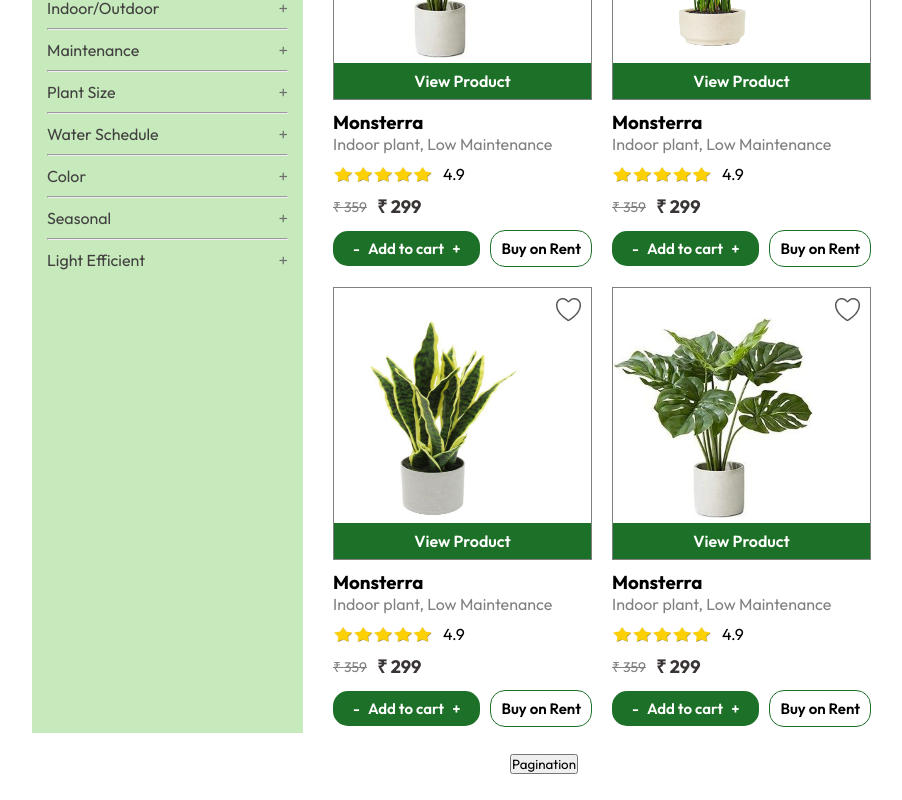
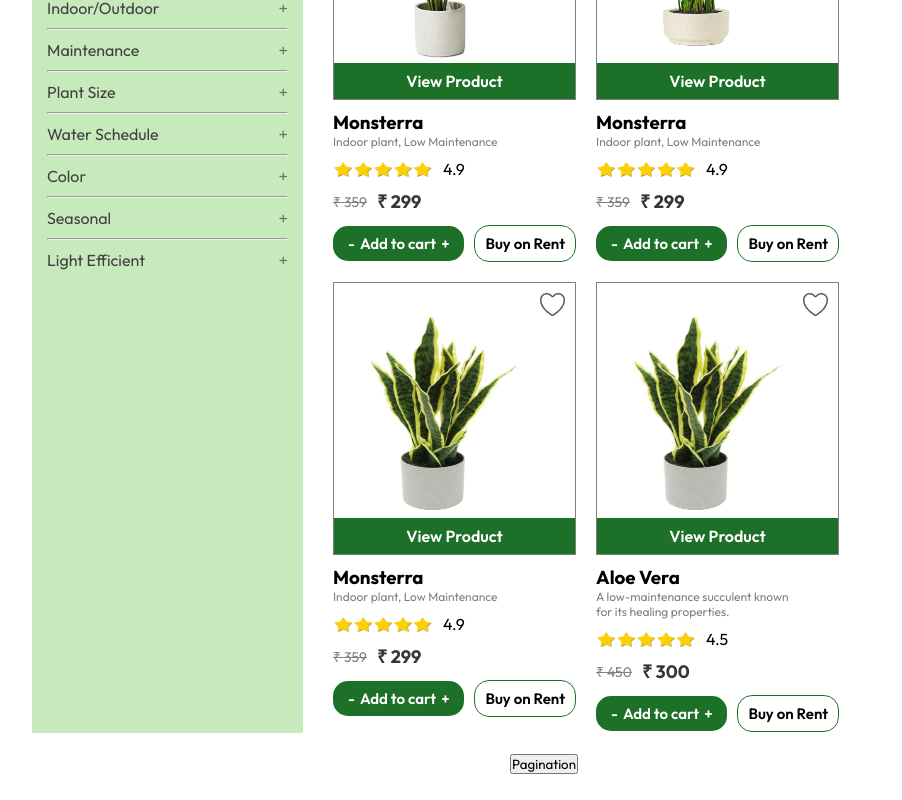
Before and after one commit to RupendraCHA/Easesmith_Assignment, a React (Vite) app in the folder E_Commerce_Listing_Page/: page / in a window 1280 px wide. Shown: the part 920-1720 px from the top of the page, without its empty margins (96-998 px from the left). Built offline with nearby package versions, Linux system fonts and the light colour scheme.

Commit message:
Modifications to the Model Popup

```diff
--- a/E_Commerce_Listing_Page/src/assets/assets.js
+++ b/E_Commerce_Listing_Page/src/assets/assets.js
@@ -18,334 +18,297 @@ import wishlist from "./wishlist.png"
 
 export const productsListArray = [
     {
-        product_name: "Monsterra",
+        productName: "Monsterra",
         description: "Indoor plant, Low Maintenance",
         image: Product_1,
-        review_icon: review,
-        wishlist_icon: wishlist,
-        original_price: 359,
-        discounted_price: 299,
+        reviewIcon: review,
+        wishlistIcon: wishlist,
+        originalPrice: 359,
+        discountedPrice: 299,
         rating: 4.9,
 
     },
     {
-        product_name: "Monsterra",
+        productName: "Monsterra",
         description: "Indoor plant, Low Maintenance",
         image: Product_2,
-        review_icon: review,
-        wishlist_icon: wishlist,
-        original_price: 359,
-        discounted_price: 299,
+        reviewIcon: review,
+        wishlistIcon: wishlist,
+        originalPrice: 359,
+        discountedPrice: 299,
         rating: 4.9,
 
     },
     {
-        product_name: "Monsterra",
+        productName: "Monsterra",
         description: "Indoor plant, Low Maintenance",
         image: Product_3,
-        review_icon: review,
-        wishlist_icon: wishlist,
-        original_price: 359,
-        discounted_price: 299,
+        reviewIcon: review,
+        wishlistIcon: wishlist,
+        originalPrice: 359,
+        discountedPrice: 299,
         rating: 4.9,
 
     },
         {
-        product_name: "Monsterra",
-        description: "Indoor plant, Low Maintenance",
-        image: Product_1,
-        review_icon: review,
-        wishlist_icon: wishlist,
-        original_price: 359,
-        discounted_price: 299,
-        rating: 4.9,
-
+          productName: "Aloe Vera",
+          description: "A low-maintenance succulent known for its healing properties.",
+          image: Product_3,
+          originalPrice: 450,
+          discountedPrice: 300,
+          rating: 4.5,
+          wishlistIcon: wishlist,
+          reviewIcon: review
         },
         {
-        product_name: "Monsterra",
-        description: "Indoor plant, Low Maintenance",
-        image: Product_2,
-        review_icon: review,
-        wishlist_icon: wishlist,
-        original_price: 359,
-        discounted_price: 299,
-        rating: 4.9,
-
+          productName: "Snake Plant",
+          description: "A hardy indoor plant that purifies the air.",
+          image: Product_3,
+          originalPrice: 600,
+          discountedPrice: 450,
+          rating: 4.7,
+          wishlistIcon: wishlist,
+          reviewIcon: review
         },
         {
-        product_name: "Monsterra",
-        description: "Indoor plant, Low Maintenance",
+          productName: "Spider Plant",
+          description: "An adaptable plant that thrives in indirect sunlight.",
           image: Product_3,
-        review_icon: review,
-        wishlist_icon: wishlist,
-        original_price: 359,
-        discounted_price: 299,
-        rating: 4.9,
-
+          originalPrice: 300,
+          discountedPrice: 250,
+          rating: 4.2,
+          wishlistIcon: wishlist,
+          reviewIcon: review
         },
         {
-        product_name: "Monsterra",
-        description: "Indoor plant, Low Maintenance",
-        image: Product_1,
-        review_icon: review,
-        wishlist_icon: wishlist,
-        original_price: 359,
-        discounted_price: 299,
-        rating: 4.9,
-
+          productName: "Peace Lily",
+          description: "A beautiful flowering plant that filters indoor air pollutants.",
+          image: Product_3,
+          originalPrice: 700,
+          discountedPrice: 550,
+          rating: 4.8,
+          wishlistIcon: wishlist,
+          reviewIcon: review
         },
         {
-        product_name: "Monsterra",
-        description: "Indoor plant, Low Maintenance",
-        image: Product_2,
-        review_icon: review,
-        wishlist_icon: wishlist,
-        original_price: 359,
-        discounted_price: 299,
+          productName: "Fiddle Leaf Fig",
+          description: "A trendy plant with large, violin-shaped leaves.",
+          image: Product_3,
+          originalPrice: 1000,
+          discountedPrice: 900,
           rating: 4.9,
-
+          wishlistIcon: wishlist,
+          reviewIcon: review
         },
         {
-        product_name: "Monsterra",
-        description: "Indoor plant, Low Maintenance",
+          productName: "Monstera",
+          description: "Popular for its unique, split leaves and fast growth.",
           image: Product_3,
-        review_icon: review,
-        wishlist_icon: wishlist,
-        original_price: 359,
-        discounted_price: 299,
-        rating: 4.9,
-
+          originalPrice: 900,
+          discountedPrice: 750,
+          rating: 4.6,
+          wishlistIcon: wishlist,
+          reviewIcon: review
         },
         {
-        product_name: "Monsterra",
-        description: "Indoor plant, Low Maintenance",
-        image: Product_1,
-        review_icon: review,
-        wishlist_icon: wishlist,
-        original_price: 359,
-        discounted_price: 299,
-        rating: 4.9,
-
+          productName: "Pothos",
+          description: "An easy-to-grow vine that thrives in low light.",
+          image: Product_3,
+          originalPrice: 250,
+          discountedPrice: 200,
+          rating: 4.3,
+          wishlistIcon: wishlist,
+          reviewIcon: review
         },
         {
-        product_name: "Monsterra",
-        description: "Indoor plant, Low Maintenance",
-        image: Product_2,
-        review_icon: review,
-        wishlist_icon: wishlist,
-        original_price: 359,
-        discounted_price: 299,
-        rating: 4.9,
-
+          productName: "ZZ Plant",
+          description: "A drought-tolerant plant that requires little maintenance.",
+          image: Product_3,
+          originalPrice: 650,
+          discountedPrice: 500,
+          rating: 4.5,
+          wishlistIcon: wishlist,
+          reviewIcon: review
         },
         {
-        product_name: "Monsterra",
-        description: "Indoor plant, Low Maintenance",
+          productName: "Rubber Plant",
+          description: "A robust plant with thick, glossy leaves.",
           image: Product_3,
-        review_icon: review,
-        wishlist_icon: wishlist,
-        original_price: 359,
-        discounted_price: 299,
-        rating: 4.9,
-
+          originalPrice: 800,
+          discountedPrice: 650,
+          rating: 4.4,
+          wishlistIcon: wishlist,
+          reviewIcon: review
         },
         {
-        product_name: "Monsterra",
-        description: "Indoor plant, Low Maintenance",
-        image: Product_1,
-        review_icon: review,
-        wishlist_icon: wishlist,
-        original_price: 359,
-        discounted_price: 299,
-        rating: 4.9,
-
+          productName: "Bamboo Palm",
+          description: "A tropical indoor palm that purifies air and adds greenery.",
+          image: Product_3,
+          originalPrice: 850,
+          discountedPrice: 750,
+          rating: 4.6,
+          wishlistIcon: wishlist,
+          reviewIcon: review
         },
         {
-        product_name: "Monsterra",
-        description: "Indoor plant, Low Maintenance",
-        image: Product_2,
-        review_icon: review,
-        wishlist_icon: wishlist,
-        original_price: 359,
-        discounted_price: 299,
-        rating: 4.9,
-
+          productName: "Jade Plant",
+          description: "A succulent with thick, fleshy leaves, symbolizing prosperity.",
+          image: Product_3,
+          originalPrice: 400,
+          discountedPrice: 300,
+          rating: 4.3,
+          wishlistIcon: wishlist,
+          reviewIcon: review
         },
         {
-        product_name: "Monsterra",
-        description: "Indoor plant, Low Maintenance",
+          productName: "Boston Fern",
+          description: "A popular fern that thrives in humid environments.",
           image: Product_3,
-        review_icon: review,
-        wishlist_icon: wishlist,
-        original_price: 359,
-        discounted_price: 299,
-        rating: 4.9,
-
+          originalPrice: 350,
+          discountedPrice: 280,
+          rating: 4.0,
+          wishlistIcon: wishlist,
+          reviewIcon: review
         },
         {
-        product_name: "Monsterra",
-        description: "Indoor plant, Low Maintenance",
-        image: Product_1,
-        review_icon: review,
-        wishlist_icon: wishlist,
-        original_price: 359,
-        discounted_price: 299,
-        rating: 4.9,
-
+          productName: "Areca Palm",
+          description: "An elegant palm that brings a tropical feel to indoor spaces.",
+          image: Product_3,
+          originalPrice: 950,
+          discountedPrice: 850,
+          rating: 4.7,
+          wishlistIcon: wishlist,
+          reviewIcon: review
         },
         {
-        product_name: "Monsterra",
-        description: "Indoor plant, Low Maintenance",
-        image: Product_2,
-        review_icon: review,
-        wishlist_icon: wishlist,
-        original_price: 359,
-        discounted_price: 299,
-        rating: 4.9,
-
+          productName: "Bird of Paradise",
+          description: "A striking plant with large leaves resembling bird feathers.",
+          image: Product_3,
+          originalPrice: 1000,
+          discountedPrice: 850,
+          rating: 4.8,
+          wishlistIcon: wishlist,
+          reviewIcon: review
         },
         {
-        product_name: "Monsterra",
-        description: "Indoor plant, Low Maintenance",
+          productName: "Money Tree",
+          description: "Known for its braided trunk and symbolism of wealth and prosperity.",
           image: Product_3,
-        review_icon: review,
-        wishlist_icon: wishlist,
-        original_price: 359,
-        discounted_price: 299,
-        rating: 4.9,
-
+          originalPrice: 800,
+          discountedPrice: 700,
+          rating: 4.6,
+          wishlistIcon: wishlist,
+          reviewIcon: review
         },
         {
-        product_name: "Monsterra",
-        description: "Indoor plant, Low Maintenance",
-        image: Product_1,
-        review_icon: review,
-        wishlist_icon: wishlist,
-        original_price: 359,
-        discounted_price: 299,
-        rating: 4.9,
-
+          productName: "Calathea",
+          description: "A colorful, patterned plant that thrives in low light.",
+          image: Product_3,
+          originalPrice: 450,
+          discountedPrice: 400,
+          rating: 4.5,
+          wishlistIcon: wishlist,
+          reviewIcon: review
         },
         {
-        product_name: "Monsterra",
-        description: "Indoor plant, Low Maintenance",
-        image: Product_2,
-        review_icon: review,
-        wishlist_icon: wishlist,
-        original_price: 359,
-        discounted_price: 299,
-        rating: 4.9,
-
+          productName: "Dracaena",
+          description: "An adaptable plant that can tolerate low light and occasional neglect.",
+          image: Product_3,
+          originalPrice: 500,
+          discountedPrice: 450,
+          rating: 4.4,
+          wishlistIcon: wishlist,
+          reviewIcon: review
         },
         {
-        product_name: "Monsterra",
-        description: "Indoor plant, Low Maintenance",
+          productName: "Succulent Assortment",
+          description: "A collection of various small, low-maintenance succulents.",
           image: Product_3,
-        review_icon: review,
-        wishlist_icon: wishlist,
-        original_price: 359,
-        discounted_price: 299,
-        rating: 4.9,
-
-    }
-    ,{
-        product_name: "Monsterra",
-        description: "Indoor plant, Low Maintenance",
-        image: Product_1,
-        review_icon: review,
-        wishlist_icon: wishlist,
-        original_price: 359,
-        discounted_price: 299,
-        rating: 4.9,
-
+          originalPrice: 300,
+          discountedPrice: 250,
+          rating: 4.1,
+          wishlistIcon: wishlist,
+          reviewIcon: review
         },
         {
-        product_name: "Monsterra",
-        description: "Indoor plant, Low Maintenance",
-        image: Product_2,
-        review_icon: review,
-        wishlist_icon: wishlist,
-        original_price: 359,
-        discounted_price: 299,
-        rating: 4.9,
-
+          productName: "English Ivy",
+          description: "A climbing plant that looks great in hanging baskets or as ground cover.",
+          image: Product_3,
+          originalPrice: 250,
+          discountedPrice: 200,
+          rating: 4.3,
+          wishlistIcon: wishlist,
+          reviewIcon: review
         },
         {
-        product_name: "Monsterra",
-        description: "Indoor plant, Low Maintenance",
+          productName: "Aglaonema",
+          description: "A colorful, easy-to-grow plant that thrives in low light.",
           image: Product_3,
-        review_icon: review,
-        wishlist_icon: wishlist,
-        original_price: 359,
-        discounted_price: 299,
-        rating: 4.9,
-
+          originalPrice: 500,
+          discountedPrice: 450,
+          rating: 4.5,
+          wishlistIcon: wishlist,
+          reviewIcon: review
         },
         {
-        product_name: "Monsterra",
-        description: "Indoor plant, Low Maintenance",
-        image: Product_1,
-        review_icon: review,
-        wishlist_icon: wishlist,
-        original_price: 359,
-        discounted_price: 299,
-        rating: 4.9,
-
+          productName: "Philodendron",
+          description: "A fast-growing, trailing plant that is easy to care for.",
+          image: Product_3,
+          originalPrice: 350,
+          discountedPrice: 300,
+          rating: 4.4,
+          wishlistIcon: wishlist,
+          reviewIcon: review
         },
         {
-        product_name: "Monsterra",
-        description: "Indoor plant, Low Maintenance",
-        image: Product_2,
-        review_icon: review,
-        wishlist_icon: wishlist,
-        original_price: 359,
-        discounted_price: 299,
-        rating: 4.9,
-
+          productName: "Croton",
+          description: "A colorful plant with bold, variegated leaves.",
+          image: Product_3,
+          originalPrice: 450,
+          discountedPrice: 400,
+          rating: 4.2,
+          wishlistIcon: wishlist,
+          reviewIcon: review
         },
         {
-        product_name: "Monsterra",
-        description: "Indoor plant, Low Maintenance",
+          productName: "Lucky Bamboo",
+          description: "A decorative plant believed to bring good fortune.",
           image: Product_3,
-        review_icon: review,
-        wishlist_icon: wishlist,
-        original_price: 359,
-        discounted_price: 299,
-        rating: 4.9,
-
+          originalPrice: 300,
+          discountedPrice: 250,
+          rating: 4.1,
+          wishlistIcon: wishlist,
+          reviewIcon: review
         },
         {
-        product_name: "Monsterra",
-        description: "Indoor plant, Low Maintenance",
-        image: Product_1,
-        review_icon: review,
-        wishlist_icon: wishlist,
-        original_price: 359,
-        discounted_price: 299,
-        rating: 4.9,
-
+          productName: "Cactus",
+          description: "A low-maintenance plant that requires minimal water.",
+          image: Product_3,
+          originalPrice: 250,
+          discountedPrice: 200,
+          rating: 4.2,
+          wishlistIcon: wishlist,
+          reviewIcon: review
         },
         {
-        product_name: "Monsterra",
-        description: "Indoor plant, Low Maintenance",
-        image: Product_2,
-        review_icon: review,
-        wishlist_icon: wishlist,
-        original_price: 359,
-        discounted_price: 299,
-        rating: 4.9,
-
+          productName: "Lavender",
+          description: "A fragrant plant with calming properties, often used in aromatherapy.",
+          image: Product_3,
+          originalPrice: 450,
+          discountedPrice: 400,
+          rating: 4.5,
+          wishlistIcon: wishlist,
+          reviewIcon: review
         },
         {
-        product_name: "Monsterra",
-        description: "Indoor plant, Low Maintenance",
+          productName: "Herb Garden Kit",
+          description: "A set of popular herbs like basil, rosemary, and mint.",
           image: Product_3,
-        review_icon: review,
-        wishlist_icon: wishlist,
-        original_price: 359,
-        discounted_price: 299,
-        rating: 4.9,
-
+          originalPrice: 600,
+          discountedPrice: 550,
+          rating: 4.7,
+          wishlistIcon: wishlist,
+          reviewIcon: review
         }
 ]
 
--- a/E_Commerce_Listing_Page/src/components/ModelPopup/Model.css
+++ b/E_Commerce_Listing_Page/src/components/ModelPopup/Model.css
@@ -2,9 +2,11 @@
   position: absolute;
   z-index: 1;
   width: 100%;
-  height: 100%;
-  background-color: #00000090;
-  display: grid;
+  height: 120vh;
+  background-color: #88878790;
+  display: flex;
+  justify-content: center;
+  align-items: center;
 }
 .model-popup-container {
   place-self: center;
@@ -17,7 +19,7 @@
   padding: 25px 30px;
   border-radius: 8px;
   font-size: 14px;
-  animation: fadeIn 0.5s;
+  /* animation: fadeIn 0.5s; */
 }
 
 .model-popup-title {
--- a/E_Commerce_Listing_Page/src/components/ProductItem/ProductItem.css
+++ b/E_Commerce_Listing_Page/src/components/ProductItem/ProductItem.css
@@ -1,7 +1,6 @@
 .product-item{
     display: flex;
     flex-direction: column;
-
     .image-container{
         display: flex;
         flex-direction: column;
@@ -38,6 +37,9 @@
 
         .description{
             color: grey;
+            /* width: 250px; */
+            font-size: 12px;
+            width: 200px;
         }
 
         .review-rating{
@@ -79,14 +81,14 @@
                 border-radius: 15px;
             }
             .add-to-cart-button{
-                padding: 8px 20px;
+                padding: 8px 15px;
                 background-color: #1d7027;
                 border: none;
                 cursor: pointer;
                 color: white;
                 display: flex;
                 align-items: center;
-                gap: 8px;
+                gap: 5px;
                 font-size: 15px;
                 font-weight: 600;
             }
--- a/E_Commerce_Listing_Page/src/components/ProductItem/ProductItem.jsx
+++ b/E_Commerce_Listing_Page/src/components/ProductItem/ProductItem.jsx
@@ -8,13 +8,13 @@ const ProductItem = (props) => {
 
     const {product} = props
     const {
-      product_name,
+      productName,
       description,
       image,
-      review_icon,
-      wishlist_icon,
-      original_price,
-      discounted_price,
+      reviewIcon,
+      wishlistIcon,
+      originalPrice,
+      discountedPrice,
       rating
     } = product
 
@@ -29,20 +29,20 @@ const ProductItem = (props) => {
     <div className='product-item'>
 
       <div className='image-container'>
-        <img className="wishlist-icon" src={wishlist_icon} alt='wishlistIcon'/>
-        <img className='plant-image' src={image} alt={product_name}/>
+        <img className="wishlist-icon" src={wishlistIcon} alt='wishlistIcon'/>
+        <img className='plant-image' src={image} alt={productName}/>
         <Link to="/thankyou" onClick={() => setProductDetails(product)}><button>View Product</button></Link>
       </div>
       <div className='product-details'>
-        <h3>{product_name}</h3>
+        <h3>{productName}</h3>
         <p className='description'>{description}</p>
         <div className='review-rating'>
-          <img src={review_icon} alt='review_icon'/>
+          <img src={reviewIcon} alt='review_icon'/>
           <p>{rating}</p>
         </div>
         <div className='prices'>
-          <p className='original-price'>₹ {original_price}</p>
-          <p className='discounted-price'>₹ {discounted_price}</p>
+          <p className='original-price'>₹ {originalPrice}</p>
+          <p className='discounted-price'>₹ {discountedPrice}</p>
         </div>
         <div className='buttons'>
           <button onClick={handleClick} className='common add-to-cart-button'>
--- a/E_Commerce_Listing_Page/src/components/ProductsListingPage/ProductsListingPage.css
+++ b/E_Commerce_Listing_Page/src/components/ProductsListingPage/ProductsListingPage.css
@@ -55,7 +55,7 @@
 @media (max-width: 800px){
     .products-listing-page{
         flex-direction: column;
-        height: 200vh;
+        height: 160vh;
         .left{
             width: 50%;
         }
--- a/E_Commerce_Listing_Page/src/components/ProductsListingPage/ProductsListingPage.jsx
+++ b/E_Commerce_Listing_Page/src/components/ProductsListingPage/ProductsListingPage.jsx
@@ -10,7 +10,7 @@ import { StoreContext } from '../../context/StoreContext'
 
 const ProductsListingPage = () => {
 
-    const {setShowModel, showModel} = useContext(StoreContext)
+    const {showModel} = useContext(StoreContext)
 
   return (<>
     <div className='products-listing-page'>
--- a/E_Commerce_Listing_Page/src/components/ThankyouPage/Thankyou.css
+++ b/E_Commerce_Listing_Page/src/components/ThankyouPage/Thankyou.css
@@ -10,7 +10,7 @@
         justify-content: center;
         .button{
                 padding: 12px 10px;
-                background-color: #087ac2;
+                background-color: rgb(30, 30, 186);
                 border: none;
                 cursor: pointer;
                 color: #fff;
@@ -40,8 +40,8 @@
             margin-bottom: 12px;
         }
         span{
-            font-size: max(2.5vw, 18px);
-            color: #000;
+            font-size: max(2.2vw, 18px);
+            color: black;
         }
         p{
             font-size: max(1vw, 14px);
--- a/E_Commerce_Listing_Page/src/components/ThankyouPage/Thankyou.jsx
+++ b/E_Commerce_Listing_Page/src/components/ThankyouPage/Thankyou.jsx
@@ -12,7 +12,7 @@ const Thankyou = () => {
     <div className='thankyou'>
 
         <div className="thankyou-card">
-            <p className="thank-message">Hi there, Thank you for viewing our product <span>{productDetails.product_name}.</span></p>
+            <p className="thank-message">Hi there, Thank you for viewing our product <span>{productDetails.productName}.</span></p>
             <img src='./Thankyou.jpg' alt=''/>
             <div className="products-button">
                 <Link to="/"><button className="button">Click here to Go and View more Products</button></Link>
```
Also changed, not shown: E_Commerce_Listing_Page/src/components/ModelPopup/Model.jsx (+14 -14 lines). Lines whose indentation alone changed are shown as unchanged.
